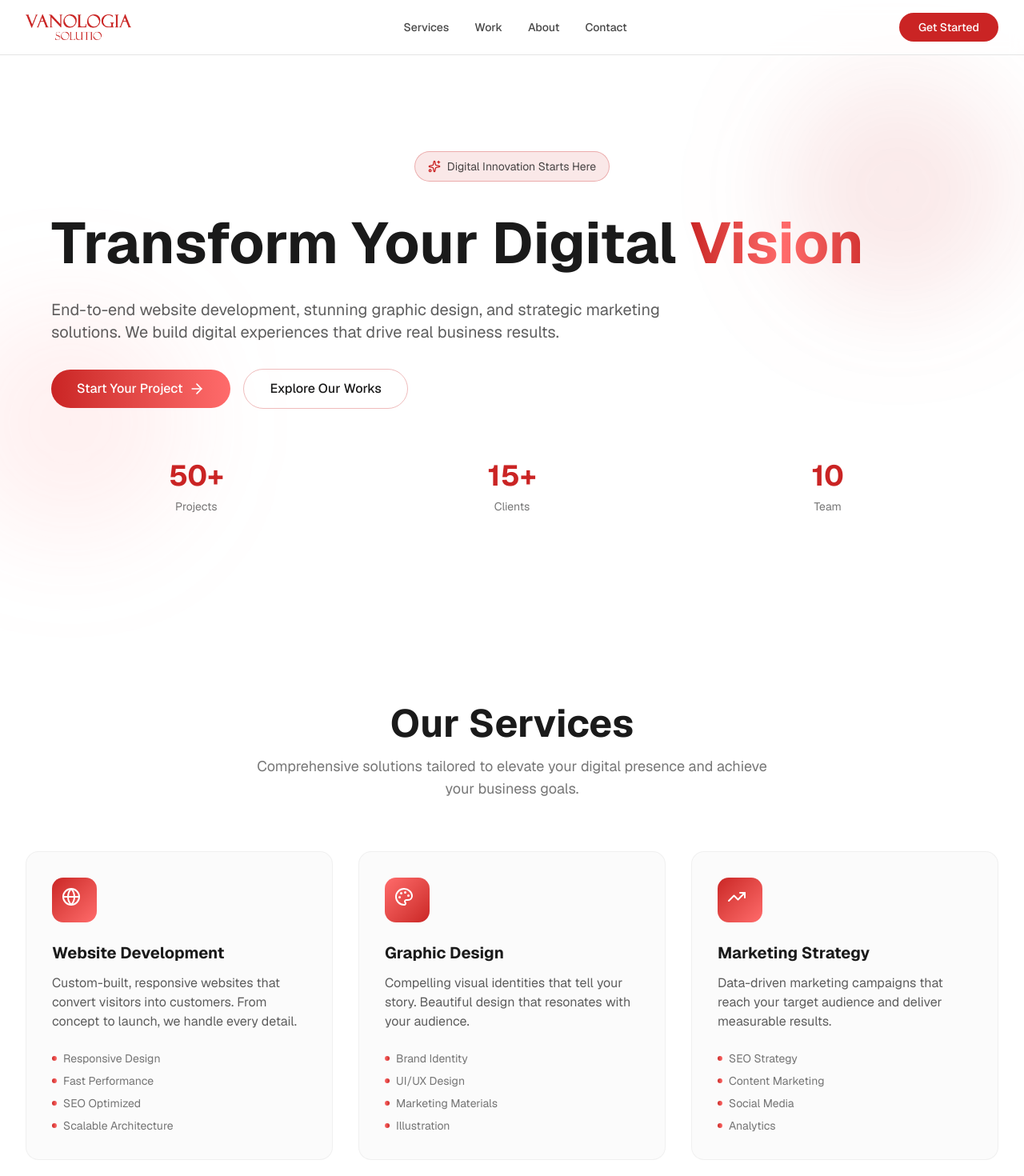
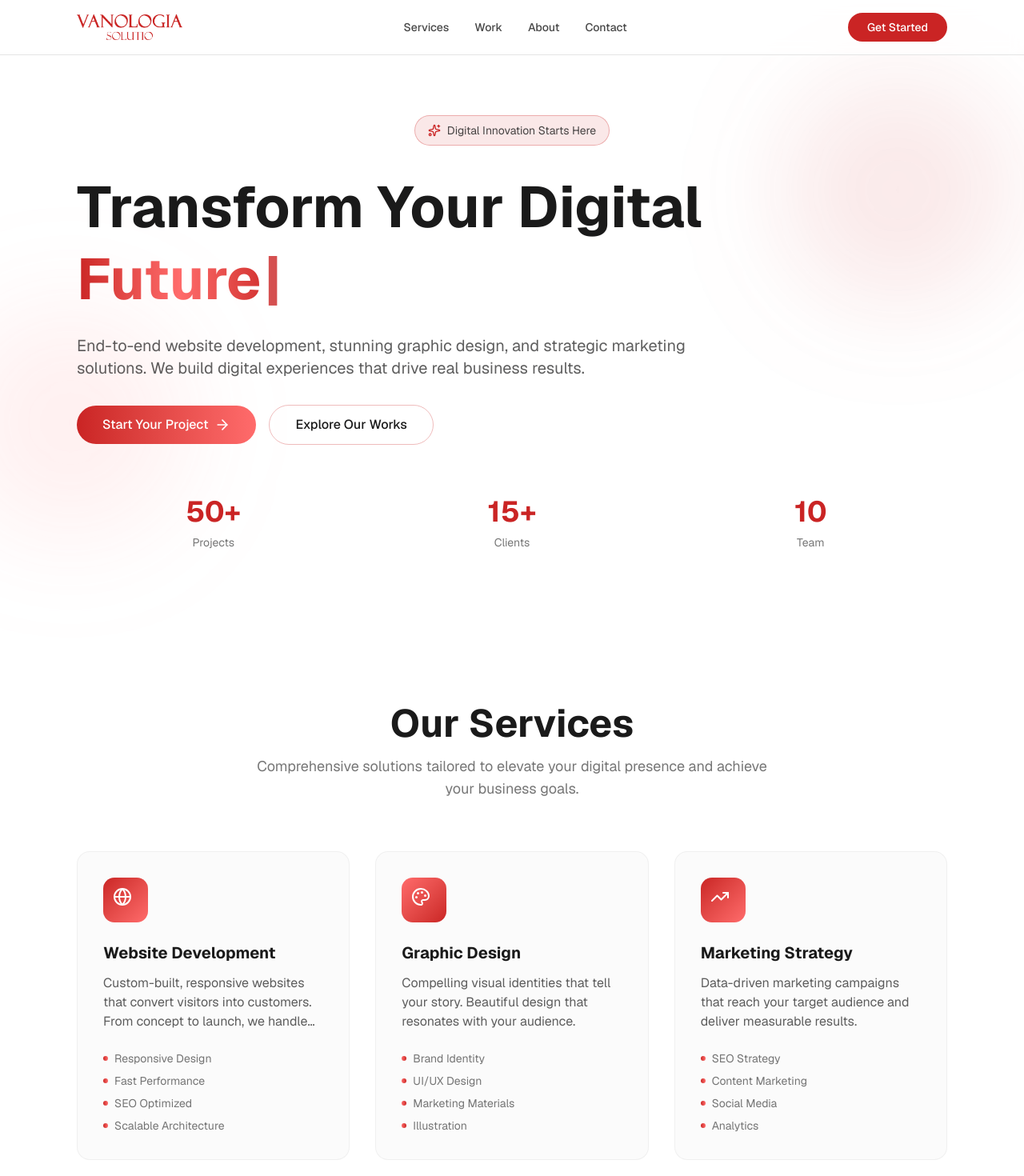
Before and after one commit to Vanologia-Solutio/vls-company-profile, a Next.js app: page / in a window 1280 px wide. Shown: the top 1470 px of the page at 80% size. Built offline with nearby package versions, Linux system fonts and the light colour scheme.

Commit message:
Refactor layout by reducing maximum width from 7xl to 6xl across multiple components for improved responsiveness

```diff
--- a/src/app/about/page.tsx
+++ b/src/app/about/page.tsx
@@ -32,7 +32,7 @@ export default function AboutPage() {
           initial={{ opacity: 0, y: 20 }}
           animate={{ opacity: 1, y: 0 }}
           transition={{ duration: 0.8 }}
-          className='max-w-7xl mx-auto px-4 sm:px-6 lg:px-8 text-center'
+          className='max-w-6xl mx-auto px-4 sm:px-6 lg:px-8 text-center'
         >
           <h1 className='text-5xl sm:text-6xl font-bold text-foreground mb-6'>
             About <span className='text-primary'>Vanologia Solutio</span>
@@ -46,7 +46,7 @@ export default function AboutPage() {
 
       {/* Story Section */}
       <section className='py-20'>
-        <div className='max-w-7xl mx-auto px-4 sm:px-6 lg:px-8'>
+        <div className='max-w-6xl mx-auto px-4 sm:px-6 lg:px-8'>
           <motion.div
             initial={{ opacity: 0, y: 20 }}
             whileInView={{ opacity: 1, y: 0 }}
@@ -103,7 +103,7 @@ export default function AboutPage() {
 
       {/* Values Section */}
       <section className='py-20 bg-secondary'>
-        <div className='max-w-7xl mx-auto px-4 sm:px-6 lg:px-8'>
+        <div className='max-w-6xl mx-auto px-4 sm:px-6 lg:px-8'>
           <motion.div
             initial={{ opacity: 0, y: 20 }}
             whileInView={{ opacity: 1, y: 0 }}
@@ -150,7 +150,7 @@ export default function AboutPage() {
 
       {/* Team Section */}
       <section className='py-20'>
-        <div className='max-w-7xl mx-auto px-4 sm:px-6 lg:px-8'>
+        <div className='max-w-6xl mx-auto px-4 sm:px-6 lg:px-8'>
           <motion.div
             initial={{ opacity: 0, y: 20 }}
             whileInView={{ opacity: 1, y: 0 }}
@@ -206,7 +206,7 @@ export default function AboutPage() {
           whileInView={{ opacity: 1, y: 0 }}
           viewport={{ once: true }}
           transition={{ duration: 0.8 }}
-          className='max-w-7xl mx-auto px-4 sm:px-6 lg:px-8 text-center'
+          className='max-w-6xl mx-auto px-4 sm:px-6 lg:px-8 text-center'
         >
           <h2 className='text-4xl sm:text-5xl font-bold text-primary-foreground mb-6'>
             Let&apos;s Work Together
--- a/src/app/contact/page.tsx
+++ b/src/app/contact/page.tsx
@@ -46,7 +46,7 @@ export default function ContactPage() {
 
       {/* Contact Info Cards */}
       <section className='py-20 px-4 sm:px-6 lg:px-8'>
-        <div className='max-w-7xl mx-auto'>
+        <div className='max-w-6xl mx-auto'>
           <motion.div
             variants={containerVariants}
             initial='hidden'
@@ -105,7 +105,7 @@ export default function ContactPage() {
 
       {/* FAQ Section */}
       <section className='py-20 bg-linear-to-br from-background to-secondary'>
-        <div className='max-w-7xl mx-auto px-4 sm:px-6 lg:px-8'>
+        <div className='max-w-6xl mx-auto px-4 sm:px-6 lg:px-8'>
           <motion.div
             initial={{ opacity: 0, y: 20 }}
             whileInView={{ opacity: 1, y: 0 }}
--- a/src/app/services/page.tsx
+++ b/src/app/services/page.tsx
@@ -33,7 +33,7 @@ export default function ServicesPage() {
           initial={{ opacity: 0, y: 20 }}
           animate={{ opacity: 1, y: 0 }}
           transition={{ duration: 0.8 }}
-          className='max-w-7xl mx-auto text-center'
+          className='max-w-6xl mx-auto text-center'
         >
           <h1 className='text-5xl sm:text-6xl font-bold text-foreground mb-6'>
             Our <span className='text-primary'>Services</span>
@@ -47,7 +47,7 @@ export default function ServicesPage() {
 
       {/* Services Grid */}
       <section className='py-20 px-4 sm:px-6 lg:px-8'>
-        <div className='max-w-7xl mx-auto'>
+        <div className='max-w-6xl mx-auto'>
           <motion.div
             variants={containerVariants}
             initial='hidden'
@@ -92,7 +92,7 @@ export default function ServicesPage() {
 
       {/* Process Section */}
       <section className='py-20 px-4 sm:px-6 lg:px-8 bg-secondary'>
-        <div className='max-w-7xl mx-auto'>
+        <div className='max-w-6xl mx-auto'>
           <motion.div
             initial={{ opacity: 0, y: 20 }}
             whileInView={{ opacity: 1, y: 0 }}
@@ -138,7 +138,7 @@ export default function ServicesPage() {
 
       {/* Why Choose Us */}
       <section className='py-20 px-4 sm:px-6 lg:px-8'>
-        <div className='max-w-7xl mx-auto'>
+        <div className='max-w-6xl mx-auto'>
           <motion.div
             initial={{ opacity: 0, y: 20 }}
             whileInView={{ opacity: 1, y: 0 }}
--- a/src/components/common/footer.tsx
+++ b/src/components/common/footer.tsx
@@ -42,7 +42,7 @@ export default function Footer() {
 
   return (
     <footer className='bg-card/50 border-t border-border relative'>
-      <div className='max-w-7xl mx-auto px-4 sm:px-6 lg:px-8 pt-12'>
+      <div className='max-w-6xl mx-auto px-4 sm:px-6 lg:px-8 pt-12'>
         {/* Main Footer Content */}
         <div className='grid md:grid-cols-2 lg:grid-cols-3 gap-8 space-y-12'>
           {/* Brand */}
--- a/src/components/common/header.tsx
+++ b/src/components/common/header.tsx
@@ -19,7 +19,7 @@ export default function Header() {
 
   return (
     <header className='fixed top-0 w-full z-50 bg-background/95 backdrop-blur supports-backdrop-filter:bg-background/60 border-b border-border'>
-      <nav className='max-w-7xl mx-auto px-4 sm:px-6 lg:px-8 py-4 flex items-center justify-between'>
+      <nav className='max-w-6xl mx-auto px-4 sm:px-6 lg:px-8 py-4 flex items-center justify-between'>
         <motion.div
           initial={{ opacity: 0, x: -20 }}
           animate={{ opacity: 1, x: 0 }}
@@ -76,11 +76,12 @@ export default function Header() {
           animate={{ opacity: 1, y: 0 }}
           className='md:hidden bg-card border-b border-border'
         >
-          <div className='max-w-7xl mx-auto px-4 py-4 flex flex-col gap-4'>
+          <div className='max-w-6xl mx-auto px-4 py-4 flex flex-col gap-4'>
             {navItems.map(({ label, href }) => (
               <Link
                 key={label}
                 href={href}
+                onClick={() => setIsOpen(false)}
                 className='text-foreground/80 hover:text-foreground transition-colors text-sm font-medium'
               >
                 {label}
@@ -88,6 +89,7 @@ export default function Header() {
             ))}
             <Link
               href='/contact'
+              onClick={() => setIsOpen(false)}
               className='w-full px-6 py-2 bg-primary text-primary-foreground rounded-full hover:bg-primary/90 transition-colors text-sm font-medium mt-2 text-center'
             >
               Get Started
--- a/src/components/home/cta.tsx
+++ b/src/components/home/cta.tsx
@@ -6,7 +6,7 @@ import { ArrowRight, Zap } from 'lucide-react'
 export default function CTA() {
   return (
     <section className='py-20 relative overflow-hidden'>
-      <div className='max-w-7xl mx-auto px-4 sm:px-6 lg:px-8'>
+      <div className='max-w-6xl mx-auto px-4 sm:px-6 lg:px-8'>
         {/* Background Elements */}
         <motion.div
           animate={{ scale: [1, 1.1, 1] }}
--- a/src/components/home/features.tsx
+++ b/src/components/home/features.tsx
@@ -7,7 +7,7 @@ import { Check } from 'lucide-react'
 export default function Features() {
   return (
     <section className='py-20 bg-linear-to-b from-card/30 to-transparent relative'>
-      <div className='max-w-7xl mx-auto px-4 sm:px-6 lg:px-8'>
+      <div className='max-w-6xl mx-auto px-4 sm:px-6 lg:px-8'>
         {/* Section Header */}
         <motion.div
           initial={{ opacity: 0, y: 20 }}
--- a/src/components/home/hero.tsx
+++ b/src/components/home/hero.tsx
@@ -33,7 +33,7 @@ export default function Hero() {
         className='absolute bottom-20 left-10 size-72 bg-accent/20 rounded-full mix-blend-multiply filter blur-3xl opacity-50'
       />
 
-      <div className='max-w-7xl w-full mx-auto px-4 sm:px-6 lg:px-8 relative z-10'>
+      <div className='max-w-6xl w-full mx-auto px-4 sm:px-6 lg:px-8 relative z-10'>
         {/* Badge */}
         <motion.div
           initial={{ opacity: 0, y: 20 }}
@@ -55,15 +55,16 @@ export default function Hero() {
           animate={{ opacity: 1, y: 0 }}
           transition={{ duration: 0.6, delay: 0.1 }}
         >
-          <h1 className='text-5xl sm:text-6xl lg:text-7xl font-bold leading-tight text-balance mb-6'>
-            Transform Your Digital{' '}
+          <div className='text-5xl sm:text-6xl lg:text-7xl font-bold leading-tight text-balance mb-6'>
+            <h1>Transform Your Digital</h1>
             <TypeAnimation
-              sequence={['Vision', 1000, 'Presence', 1000, 'Future', 1000]}
+              sequence={['Vision', 2000, 'Presence', 2000, 'Future', 2000]}
               repeat={Infinity}
-              className='text-transparent bg-clip-text bg-linear-to-r from-primary via-accent to-primary'
+              className="text-transparent bg-clip-text bg-linear-to-r from-primary via-accent to-primary after:content-['|'] after:ml-1 after:animate-blink after:text-primary/80"
+              wrapper='span'
               speed={50}
             />
-          </h1>
+          </div>
         </motion.div>
 
         {/* Subheading */}
--- a/src/components/home/services.tsx
+++ b/src/components/home/services.tsx
@@ -26,7 +26,7 @@ export default function Services() {
 
   return (
     <section id='services' className='py-20 relative overflow-hidden'>
-      <div className='max-w-7xl mx-auto px-4 sm:px-6 lg:px-8'>
+      <div className='max-w-6xl mx-auto px-4 sm:px-6 lg:px-8'>
         {/* Section Header */}
         <motion.div
           initial={{ opacity: 0, y: 20 }}
```
